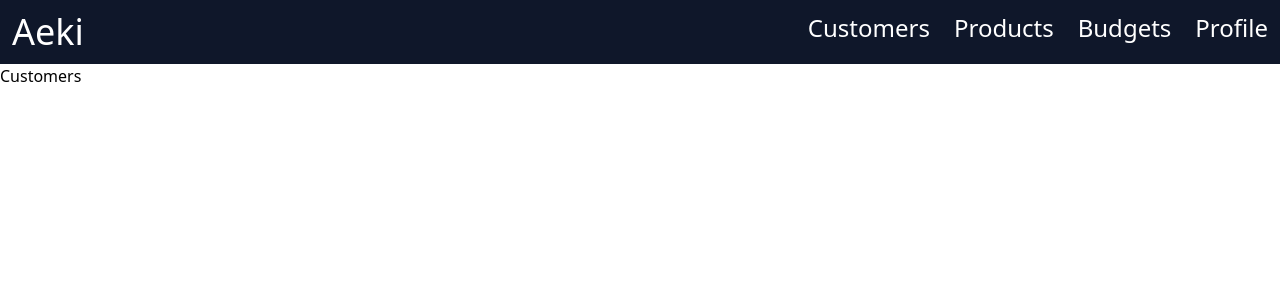
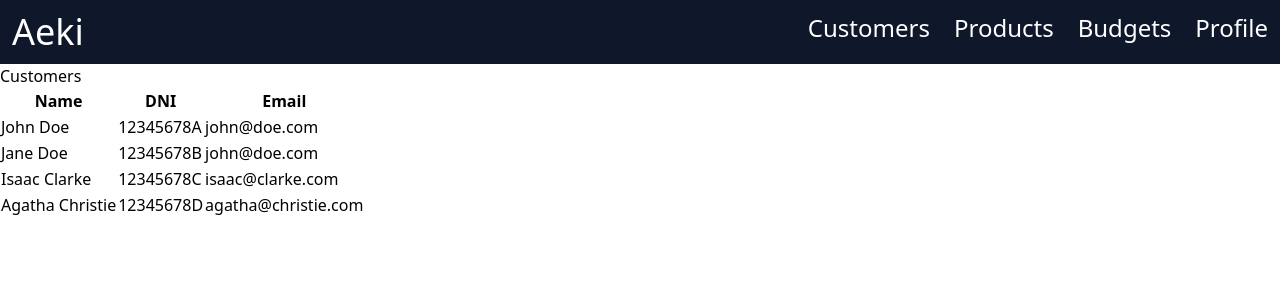
Before and after one commit to FranciscoJavierMartin/aeki, a Next.js app: page /customers in a window 1280 px wide. Shown: the top 300 px of the page. Built offline with nearby package versions, Linux system fonts and the light colour scheme.

Commit message:
Data table

```diff
--- a/src/app/(base)/customers/page.tsx
+++ b/src/app/(base)/customers/page.tsx
@@ -1,7 +1,48 @@
+const customers = [
+  {
+    name: 'John Doe',
+    dni: '12345678A',
+    email: 'john@doe.com',
+  },
+  {
+    name: 'Jane Doe',
+    dni: '12345678B',
+    email: 'john@doe.com',
+  },
+  {
+    name: 'Isaac Clarke',
+    dni: '12345678C',
+    email: 'isaac@clarke.com',
+  },
+  {
+    name: 'Agatha Christie',
+    dni: '12345678D',
+    email: 'agatha@christie.com',
+  },
+];
+
 export default function CustomersPage() {
   return (
     <div>
       <h1>Customers</h1>
+      <table>
+        <thead>
+          <tr>
+            <th>Name</th>
+            <th>DNI</th>
+            <th>Email</th>
+          </tr>
+        </thead>
+        <tbody>
+          {customers.map((customer) => (
+            <tr key={customer.dni}>
+              <td>{customer.name}</td>
+              <td>{customer.dni}</td>
+              <td>{customer.email}</td>
+            </tr>
+          ))}
+        </tbody>
+      </table>
     </div>
   );
 }
```
